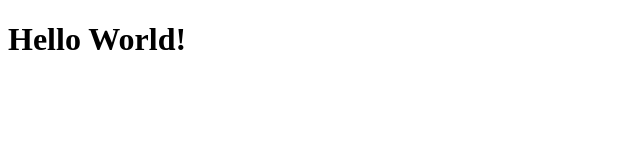
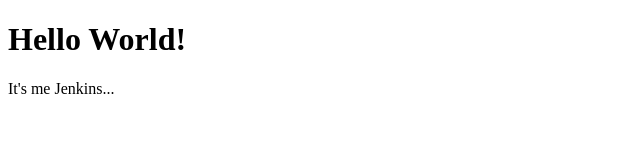
Before and after one commit to CJMcClure/dwa_html, a plain HTML site: page index.html in a window 1280 px wide. Shown: the whole page, without its empty margins (0-640 px from the left). Drawn offline with Linux system fonts and the light colour scheme.

Commit message:
Testing Jenkins Two

```diff
--- a/index.html
+++ b/index.html
@@ -4,5 +4,6 @@
 </head>
 <body>
 	<h1>Hello World!</h1>
+	<p>It's me Jenkins...</p>
 </body>
 </html>
```
